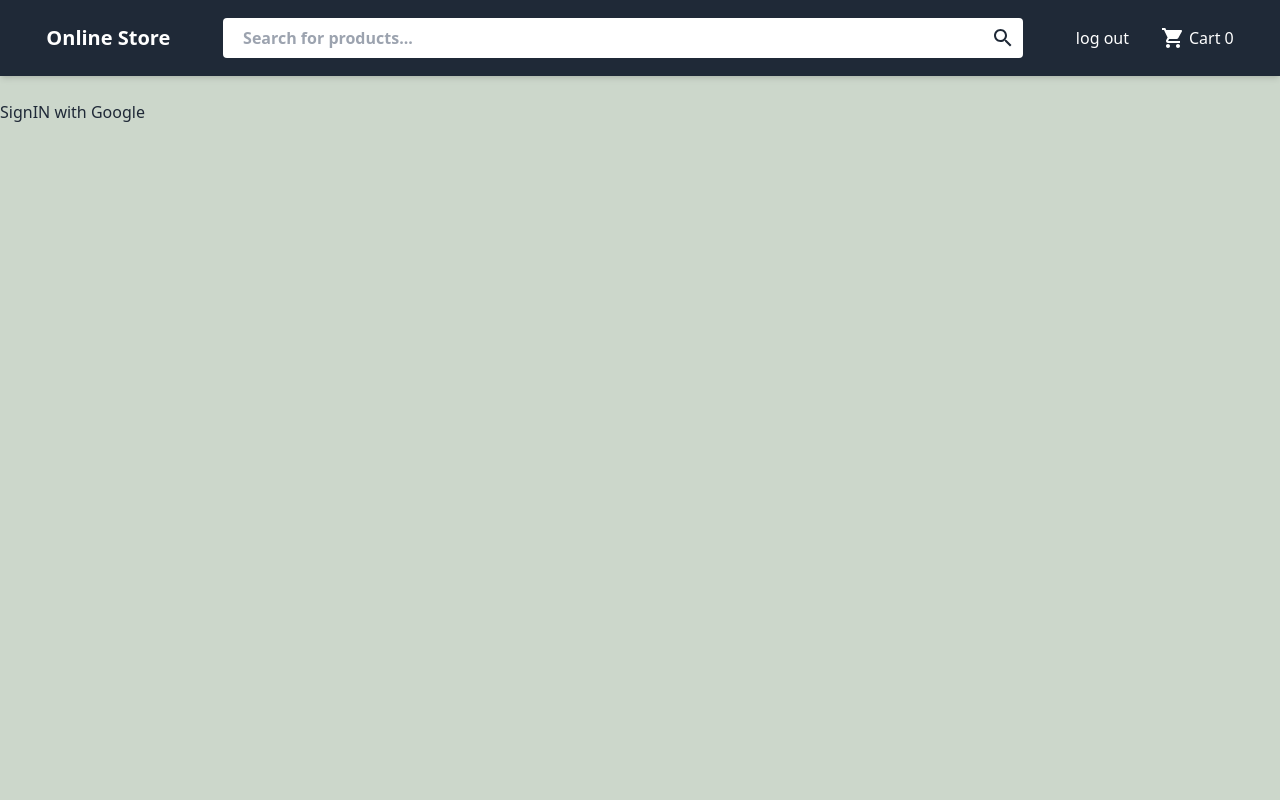
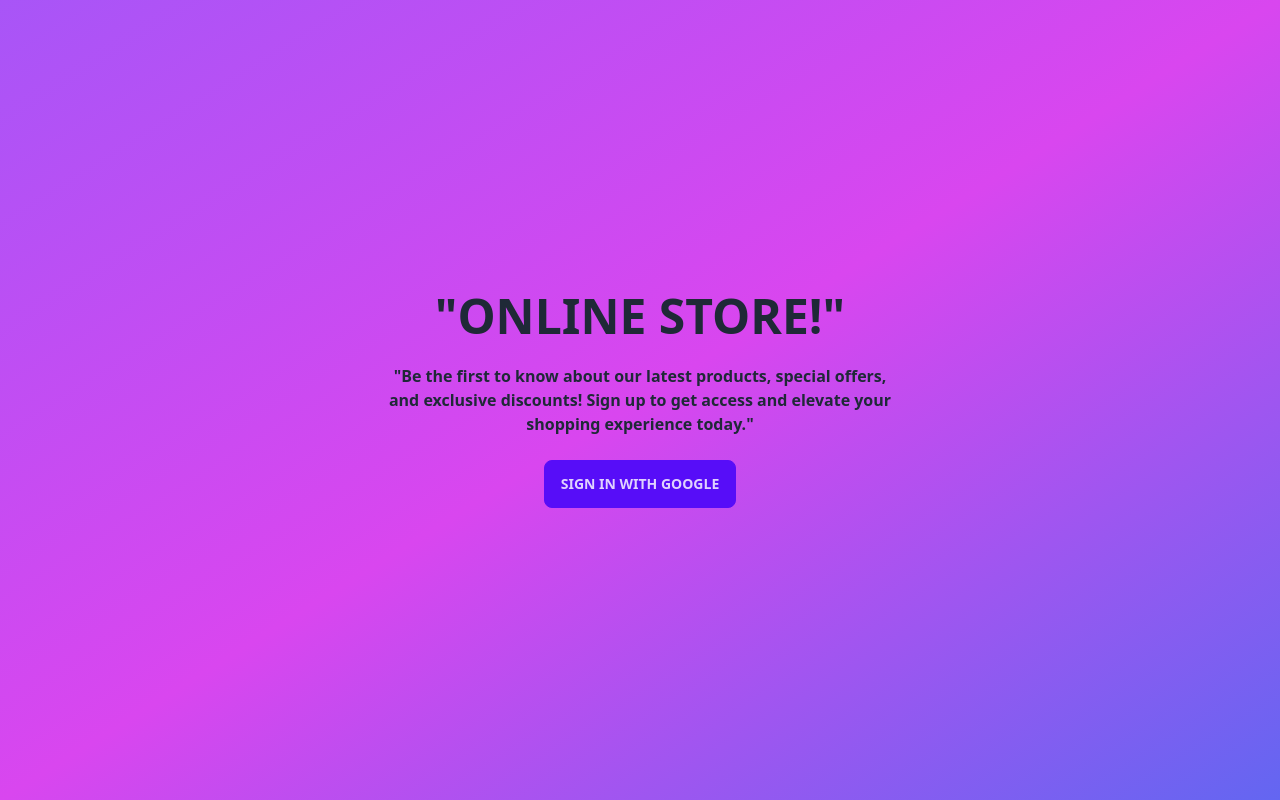
Before and after one commit to yoga2000/e-commerce, a React (Vite) app: page / in a window 1280 px wide. Built offline with nearby package versions, Linux system fonts and the light colour scheme.

Commit message:
added login feature and debugged cartslice

```diff
--- a/src/App.jsx
+++ b/src/App.jsx
@@ -1,20 +1,23 @@
 import Header from "./Components/Header";
 import ProductList from "./Components/ProductList";
-import { BrowserRouter, Route, Router, Routes } from "react-router-dom";
+import { BrowserRouter, Route, Routes } from "react-router-dom";
 import Cart from "./pages/Cart";
 import Login from "./Components/Login";
+import { selectUserName } from "./feature/auth/userSlice";
+import { useSelector } from "react-redux";
 
 function App() {
+  const userName = useSelector(selectUserName);
   return (
     <BrowserRouter>
-      <>
-        <Header />
-        <Login />
       <Routes>
+        <Route path="/" element={<Login />} />
+
         <Route
           path="/home"
           element={
             <>
+              <Header />
               <ProductList value="jewelery" />
               <ProductList value="men's clothing" />
               <ProductList value="women's clothing" />
@@ -24,7 +27,6 @@
         />
         <Route path="/cart" element={<Cart />} />
       </Routes>
-      </>
     </BrowserRouter>
   );
 }
--- a/src/Components/Header.jsx
+++ b/src/Components/Header.jsx
@@ -1,18 +1,42 @@
 import React from "react";
 import ShoppingCartIcon from "@mui/icons-material/ShoppingCart";
 import { Search, SearchOutlined } from "@mui/icons-material";
-import { Link } from "react-router-dom";
+import { Link, useNavigate } from "react-router-dom";
 import { useSelector, useDispatch } from "react-redux";
+import { signOut } from "firebase/auth";
+import { SetUserLogOutState, selectUserName } from "../feature/auth/userSlice";
+import { auth } from "../firebase";
 
+const logOut = async (dispatch) => {
+  try {
+    await signOut(auth);
+    dispatch(SetUserLogOutState());
+    return true;
+  } catch (err) {
+    console.log(err);
+    return false;
+  }
+};
 const Header = () => {
   const cartItem = useSelector((state) => state.cart.items);
-  console.log(...cartItem);
+  const dispatch = useDispatch();
+  const navigate = useNavigate();
+  const handleLogout = async () => {
+    const success = await logOut(dispatch);
+
+    if (success) {
+      navigate("/", { replace: true }); // Navigate to home after successful logout
+    } else {
+      // Handle the failure scenario if needed
+      console.error("Logout failed");
+    }
+  };
 
   return (
     <nav className="bg-gray-800 p-4 shadow-md top-0 sticky z-50 w-full mb-6   ">
       <div className="container mx-auto flex  items-center justify-around">
         <Link
-          to="/"
+          to="/home"
           className="p-2 animation-bounce text-base rounded-lg duration-150 cursor-pointer text-white font-semibold  md:text-xl sm:text-lg hover:bg-indigo-500"
         >
           Online Store
@@ -30,7 +54,10 @@
           </div>
         </div>
         <div className="hidden md:flex items-center cursor-pointer  space-x-4">
-          <button className="text-white  p-2 rounded-lg duration-150 hover:bg-indigo-500 hover:scale-105 ">
+          <button
+            onClick={handleLogout}
+            className="text-white  p-2 rounded-lg duration-150 hover:bg-indigo-500 hover:scale-105 "
+          >
             log out
           </button>
           <Link to="/cart">
--- a/src/Components/Login.jsx
+++ b/src/Components/Login.jsx
@@ -1,31 +1,55 @@
 import React from "react";
 import { auth, provider } from "../firebase";
 import { useDispatch, useSelector } from "react-redux";
-import {
-  setActiveUser,
-  SetUserLogOutState,
-  selectUserEmail,
-  selectUserName,
-} from "../feature/auth/userSlice";
+import { signInWithPopup } from "firebase/auth";
+import { Navigate } from "react-router-dom";
+import { setActiveUser, selectUserName } from "../feature/auth/userSlice";
 
 const Login = () => {
   const dispatch = useDispatch();
   const userName = useSelector(selectUserName);
-  const userEmail = useSelector(selectUserEmail);
-  const handleSignIn = () => {
-    auth.signInWthPopup(provider).then((result) => {
+
+  const handleSignIn = async () => {
+    try {
+      const result = await signInWithPopup(auth, provider);
+
+      console.log("Sign-in successful:", result.user.displayName);
       dispatch(
         setActiveUser({
           userName: result.user.displayName,
           userEmail: result.user.email,
         })
       );
-    });
+    } catch (error) {
+      // Handle errors
+      console.error("Error signing in with Google:", error);
+    }
   };
+
   return (
-    <div className="m-auto">
-      <button onClick={handleSignIn}>SignIN with Google</button>
-    </div>
+    <>
+      {userName ? (
+        <Navigate to="/home" replace={true} />
+      ) : (
+        <div className="hero min-h-screen bg-gradient-to-br from-purple-500  via-fuchsia-500 to-indigo-500">
+          <div className="hero-content text-center">
+            <div className="max-w-sm sm:max-w-lg">
+              <h1 className="text-3xl sm:text-5xl font-bold ">
+                "ONLINE STORE!"
+              </h1>
+              <p className="py-6 font-bold">
+                "Be the first to know about our latest products, special offers,
+                and exclusive discounts! Sign up to get access and elevate your
+                shopping experience today."
+              </p>
+              <button onClick={handleSignIn} className="btn btn-primary">
+                Sign in with Google
+              </button>
+            </div>
+          </div>
+        </div>
+      )}
+    </>
   );
 };
 
--- a/src/feature/cart/cartSlice.js
+++ b/src/feature/cart/cartSlice.js
@@ -10,7 +10,7 @@
       state.items.push(action.payload);
     },
     removeFromCart: (state, action) => {
-      state.items = state.filter((item) => item.id !== action.payload);
+      state.items = state.items.filter((item) => item.id !== action.payload);
     },
   },
 });
```
Lines whose indentation alone changed are shown as unchanged.
